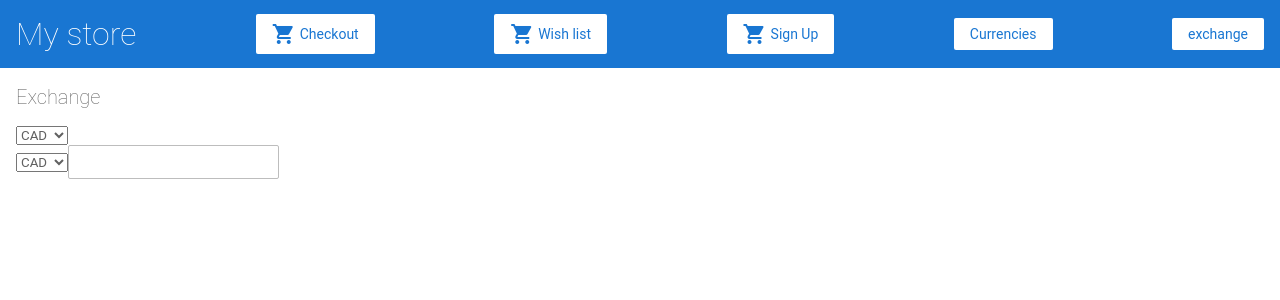
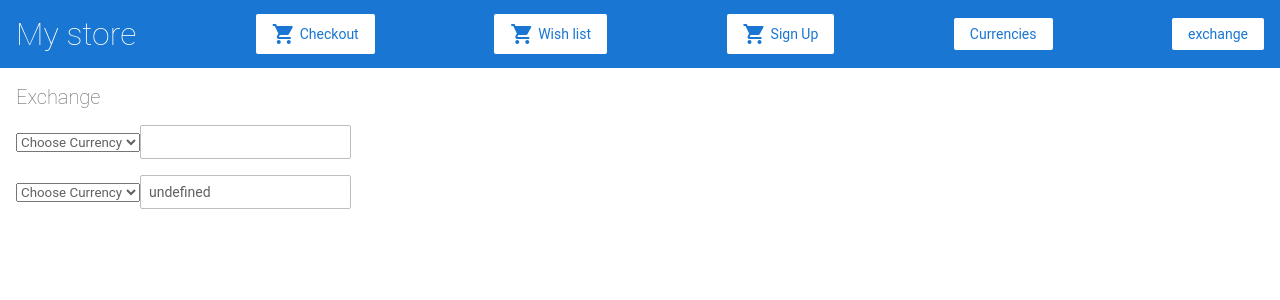
Before and after one commit to eliso1303/angular-tutorial-first, an Angular app: page /exchange in a window 1280 px wide. Shown: the top 300 px of the page. Built offline with nearby package versions, Linux system fonts and the light colour scheme.

Commit message:
fix(Observable task-1): In progress

```diff
--- a/src/app/exchange/exchange.component.html
+++ b/src/app/exchange/exchange.component.html
@@ -1,15 +1,17 @@
 <h2>Exchange</h2>
 
 <div>
-    <select (change)="onChange($event.target.value)">
+    <select (change)="onChange($event.target.value); change()">
+        <option value="Choose Currency">Choose Currency</option>
         <option [value]="currency" *ngFor="let currency of currencies">{{currency}}</option>
-        <input type="text">
     </select>
+    <input type="text" (keyup)="onKeyUp($event.target.value); change()">
 </div>
 
 <div>
-    <select (change)="onChange($event.target.value)">
-        <option ([value])="currency" *ngFor="let currency of currencies">{{currency}}</option>
+    <select (change)="onChange2($event.target.value); change()">
+        <option value="Choose Currency">Choose Currency</option>
+        <option [value]="currency" *ngFor="let currency of currencies">{{currency}}</option>
     </select>
-    <input type="text">
+    <input type="text" [value]="currency2Value">
 </div>
--- a/src/app/exchange/exchange.component.ts
+++ b/src/app/exchange/exchange.component.ts
@@ -1,5 +1,9 @@
 import { Component, OnInit } from '@angular/core';
 import { CurrencyService } from './../currency.service';
+import { FormBuilder } from '@angular/forms';
+import { Observable } from 'rxjs';
+import { HttpClient } from '@angular/common/http';
+
 
 @Component({
   selector: 'app-exchange',
@@ -9,14 +13,44 @@ import { CurrencyService } from './../currency.service';
 export class ExchangeComponent implements OnInit {
   currencies;
   currency1;
-  constructor(private currencyService: CurrencyService) {
+  currency2;
+  currency1Value:number;
+  currency2Value:number;
+  Observer;
+  rates;
+  constructor(private currencyService: CurrencyService,
+    private http: HttpClient,
+    private formBuilder: FormBuilder) {
     this.currencies = currencyService.getCurrencies();
+    this.Observer = new Observable(this.change);
   }
 
   ngOnInit() {
   }
 
   onChange(value) {
-    console.log(value);
+    this.currency1 = value;
+  }
+
+  onKeyUp(value) {
+    this.currency1Value = value;
+  }
+
+  onChange2(value) {
+    this.currency2 = value;
+  }
+
+  change() {
+    console.log(this.currency1 +' '+this.currency1Value+' '+this.currency2);
+    if (this.currency1 && this.currency2) {
+      const url = ` https://api.exchangeratesapi.io/latest?base=${this.currency1}&symbols=${this.currency2}`;
+
+      this.http.get(url).subscribe(value => {
+        this.updateCurrency2Value(value);
+      });
+    }
+  }
+  updateCurrency2Value(value) {
+    this.currency2Value = 10;
   }
 }
```
